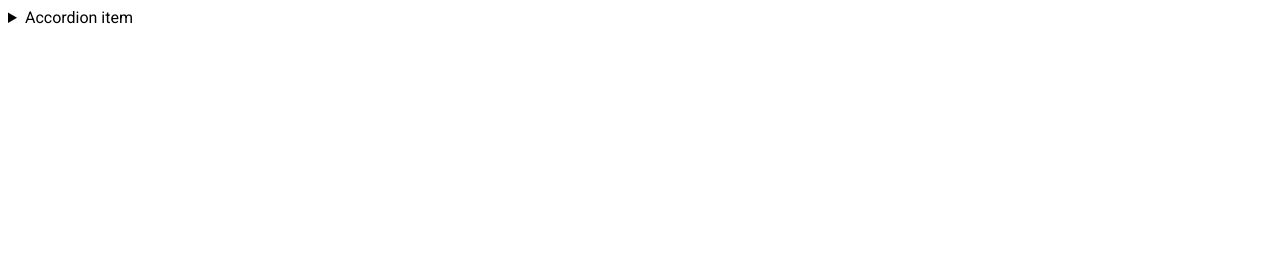
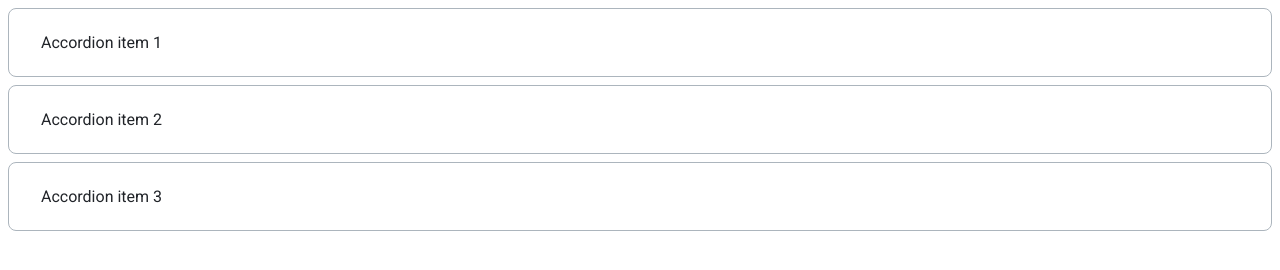
Before and after one commit to vpetrenko90/htmlcss-20210916_vika-petrenko, a website: page 03-lection1/02-accordion/index.html in a window 1280 px wide. Drawn offline with Linux system fonts and the light colour scheme.

Commit message:
feature(lecture-1): accordion

```diff
--- a/03-lection1/02-accordion/accordion.css
+++ b/03-lection1/02-accordion/accordion.css
@@ -1 +1,29 @@
 /* Стилизация аккордеона */
+.accordion {
+    font-size: 16px;
+    color: var(--black);
+}
+
+.accordion__item {
+    border: 1px solid var(--grey-3);
+    border-radius: 8px;
+    margin-bottom: 8px;
+    padding: 24px 32px;
+}
+.accordion__item:last-child {
+    margin-bottom: 0;
+}
+
+.accordion__summary {
+    display: block;
+    list-style: none;
+}
+.accordion__summary::-webkit-details-marker {
+    display: none;
+}
+
+.accordion__description {
+    margin-top: 16px;
+    line-height: 24px;
+    color: var(--grey-4);
+}
--- a/03-lection1/02-accordion/index.html
+++ b/03-lection1/02-accordion/index.html
@@ -6,13 +6,31 @@
         <link rel="stylesheet" href="./accordion.css">
     </head>
     <body>
-        <details>
-            <summary>
-                Accordion item
-            </summary>
-            <p>
-                Hidden content
-            </p>
-        </details>
+        <div class="accordion">
+            <details class="accordion__item">
+                <summary class="accordion__summary">
+                    Accordion item 1
+                </summary>
+                <div class="accordion__description">
+                    Item 1: Amet minim mollit non deserunt ullamco est sit aliqua dolor do amet sint. Velit officia consequat duis enim velit mollit. Exercitation veniam consequat sunt nostrud amet.
+                </div>
+            </details>
+            <details class="accordion__item">
+                <summary class="accordion__summary">
+                    Accordion item 2
+                </summary>
+                <div class="accordion__description">
+                    Item 2: Amet minim mollit non deserunt ullamco est sit aliqua dolor do amet sint. Velit officia consequat duis enim velit mollit. Exercitation veniam consequat sunt nostrud amet.
+                </div>
+            </details>
+            <details class="accordion__item">
+                <summary class="accordion__summary">
+                    Accordion item 3
+                </summary>
+                <div class="accordion__description">
+                    Item 3: Amet minim mollit non deserunt ullamco est sit aliqua dolor do amet sint. Velit officia consequat duis enim velit mollit. Exercitation veniam consequat sunt nostrud amet.
+                </div>
+            </details>
+        </div>
     </body>
 </html>
```
